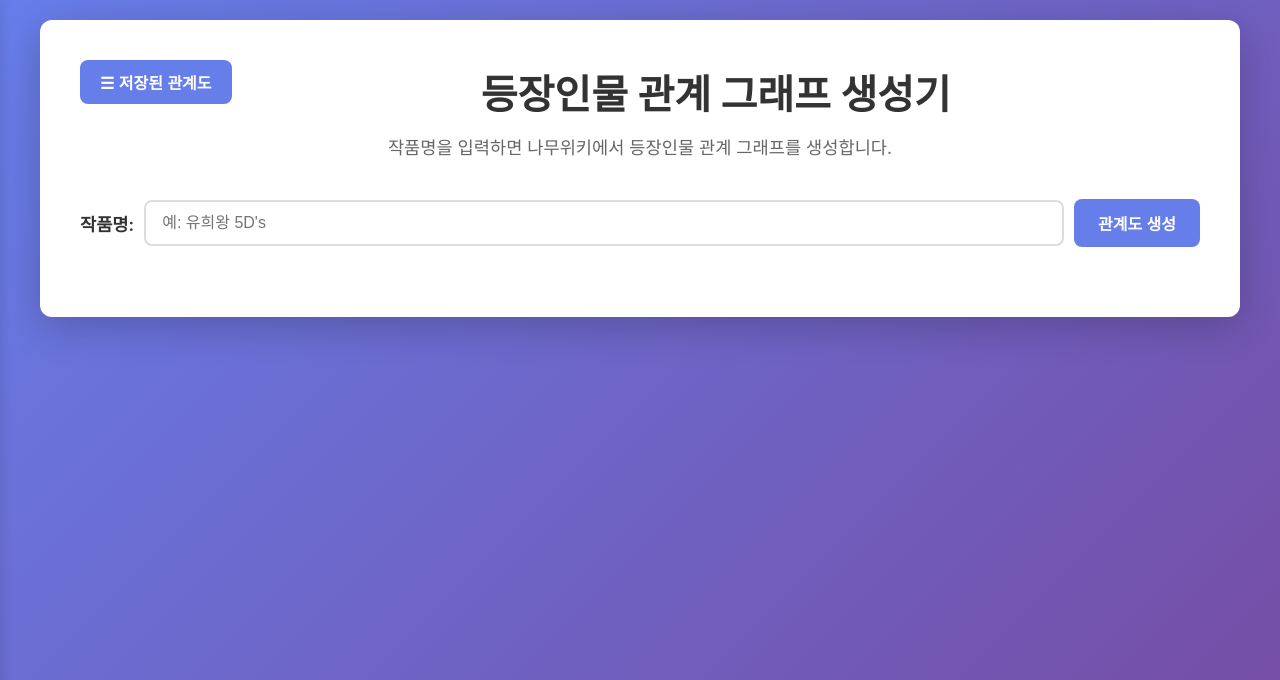
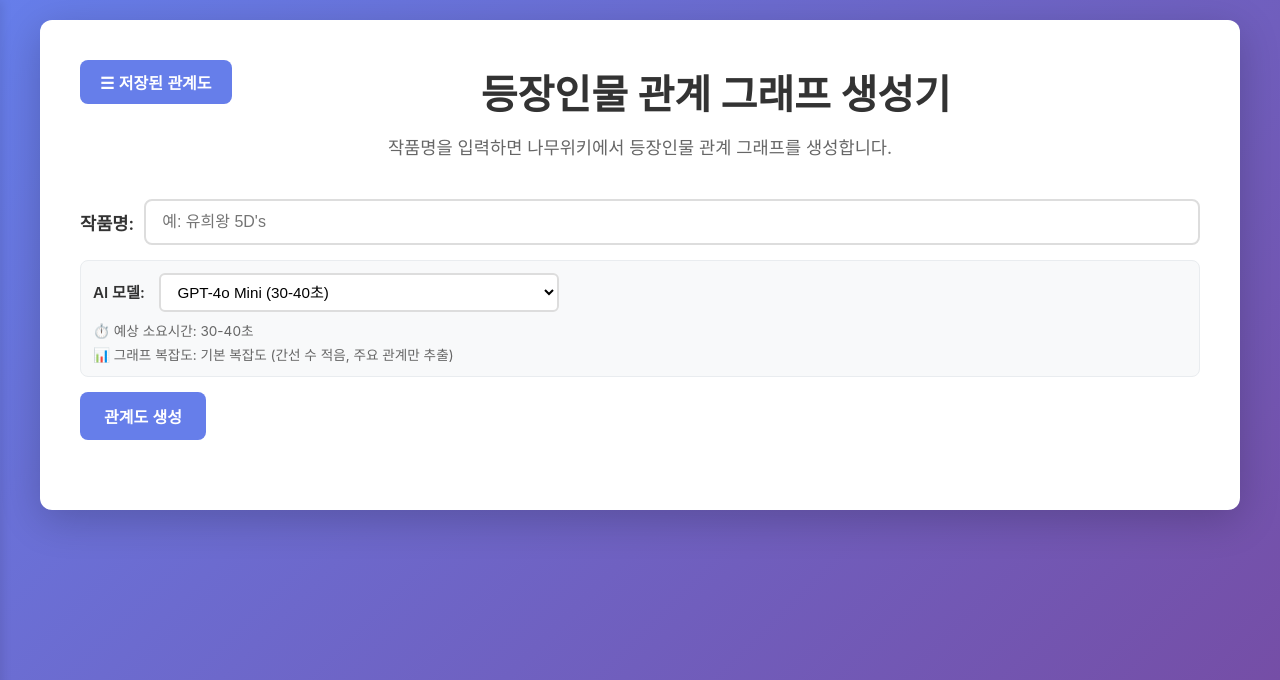
Before and after one commit to junseok44/namuwiki-character-graph, a Flask app: page / in a window 1280 px wide. Shown: the top 680 px of the page. Run offline with Flask 3, Linux system fonts and the light colour scheme.

Commit message:
feat: 그래프 생성 모델 선택 기능 추가 및 UI 개선
- 인물 추출은 gpt-4o-mini로 고정
- 그래프 생성 시 모델 선택 가능 (gpt-4o-mini, gpt-5)
- 드롭다운 형식의 모델 선택 UI 추가
- 예상 소요시간 및 그래프 복잡도 정보 표시
  - gpt-4o-mini: 30-40초, 기본 복잡도 (간선 수 적음)
  - gpt-5: 1분-1분 30초, 고복잡도 (간선 수 많음, 세부 관계까지 추출)
- 모델 선택 시 정보 동적 업데이트

```diff
--- a/app.py
+++ b/app.py
@@ -184,6 +184,11 @@ def generate_graph():
         keyword = req_data.get('keyword')
         character_documents = req_data.get('character_documents', [])  # 클라이언트에서 크롤링한 문서들
         character_names = req_data.get('character_names', [])
+        model = req_data.get('model', 'gpt-4o-mini')  # 기본값: gpt-4o-mini
+
+        # 모델 검증
+        if model not in ['gpt-4o-mini', 'gpt-5']:
+            return jsonify({'error': '지원하지 않는 모델입니다. gpt-4o-mini 또는 gpt-5만 사용 가능합니다.'}), 400
 
         if not keyword:
             return jsonify({'error': 'keyword가 필요합니다.'}), 400
@@ -263,8 +268,8 @@ def generate_graph():
         print(f"\n✅ 총 {len(all_documents)}개의 문서를 수집했습니다.")
 
         # 4. 모든 문서 합쳐서 AI에게 관계 그래프 요청
-        print("AI를 사용한 관계 그래프 생성 중...")
-        graph_data = extract_character_relationships_with_ai(keyword, all_documents)
+        print(f"AI를 사용한 관계 그래프 생성 중... (모델: {model})")
+        graph_data = extract_character_relationships_with_ai(keyword, all_documents, model=model)
 
         return jsonify({
             'success': True,
--- a/modules/character_extractor.py
+++ b/modules/character_extractor.py
@@ -43,7 +43,8 @@ def extract_character_names_with_ai(keyword: str, main_doc_text: str, character_
     ]
 
     try:
-        response = call_ai_api(messages)
+        # 인물 추출은 gpt-4o-mini 고정
+        response = call_ai_api(messages, model="gpt-4o-mini")
         # JSON 배열 파싱
         response = response.strip()
 
--- a/modules/graph_generator.py
+++ b/modules/graph_generator.py
@@ -5,13 +5,14 @@ from typing import List, Dict, Any
 from .ai_service import call_ai_api
 
 
-def extract_character_relationships_with_ai(keyword: str, all_documents: List[Dict[str, Any]]) -> Dict[str, Any]:
+def extract_character_relationships_with_ai(keyword: str, all_documents: List[Dict[str, Any]], model: str = "gpt-4o-mini") -> Dict[str, Any]:
     """
     AI를 사용하여 모든 문서에서 인물 관계 그래프 추출
 
     Args:
         keyword: 검색 키워드
         all_documents: 모든 문서 리스트 (각각 title, text, image_src 포함)
+        model: 사용할 AI 모델 (gpt-4o-mini 또는 gpt-5)
 
     Returns:
         관계 그래프 데이터 (JSON 형태)
@@ -137,7 +138,7 @@ def extract_character_relationships_with_ai(keyword: str, all_documents: List[Di
     ]
 
     try:
-        response = call_ai_api(messages, temperature=0.5)
+        response = call_ai_api(messages, model=model, temperature=0.5)
         # JSON 파싱
         response = response.strip()
 
--- a/static/app.js
+++ b/static/app.js
@@ -134,6 +134,10 @@ async function handleGenerate() {
             loadingText.textContent = '관계도 생성 중...';
         }
 
+        // 선택된 모델 가져오기
+        const modelSelect = document.getElementById('model-select');
+        const selectedModel = modelSelect?.value || 'gpt-4o-mini';
+
         const graphResponse = await fetch('/api/generate-graph', {
             method: 'POST',
             headers: {
@@ -143,6 +147,7 @@ async function handleGenerate() {
                 keyword: currentKeyword,
                 character_names: currentCharacters,
                 character_documents: crawlData.documents,
+                model: selectedModel,
             }),
         });
 
@@ -763,10 +768,45 @@ function init() {
     // 저장된 관계도 목록 표시
     updateSavedGraphsList();
 
+    // 모델 선택 드롭다운 이벤트 리스너
+    const modelSelect = document.getElementById('model-select');
+    const modelTime = document.getElementById('model-time');
+    const modelComplexity = document.getElementById('model-complexity');
+
+    if (modelSelect && modelTime && modelComplexity) {
+        // 초기 정보 설정
+        updateModelInfo(modelSelect.value);
+
+        // 드롭다운 변경 시 정보 업데이트
+        modelSelect.addEventListener('change', (e) => {
+            updateModelInfo(e.target.value);
+        });
+    }
+
     // 초기화 완료 플래그 설정
     isInitialized = true;
 
     console.log('초기화 완료');
+}
+
+// 모델 정보 업데이트 함수
+function updateModelInfo(modelValue) {
+    const modelSelect = document.getElementById('model-select');
+    const modelTime = document.getElementById('model-time');
+    const modelComplexity = document.getElementById('model-complexity');
+
+    if (!modelSelect || !modelTime || !modelComplexity) return;
+
+    const selectedOption = modelSelect.options[modelSelect.selectedIndex];
+    const time = selectedOption.getAttribute('data-time');
+    const complexity = selectedOption.getAttribute('data-complexity');
+
+    if (time) {
+        modelTime.textContent = `⏱️ 예상 소요시간: ${time}`;
+    }
+    if (complexity) {
+        modelComplexity.textContent = `📊 그래프 복잡도: ${complexity}`;
+    }
 }
 
 // DOM 로드 완료 시 초기화
--- a/static/style.css
+++ b/static/style.css
@@ -38,6 +38,53 @@ header p {
 
 .input-section {
     margin-bottom: 30px;
+}
+
+.model-selection-section {
+    margin: 15px 0;
+    padding: 12px;
+    background: #f8f9fa;
+    border-radius: 8px;
+    border: 1px solid #e9ecef;
+}
+
+.model-selection-label {
+    display: inline-block;
+    font-weight: 600;
+    color: #333;
+    font-size: 0.95em;
+    margin-right: 10px;
+    margin-bottom: 8px;
+}
+
+.model-select {
+    width: 100%;
+    max-width: 400px;
+    padding: 8px 12px;
+    border: 2px solid #ddd;
+    border-radius: 6px;
+    font-size: 0.95em;
+    background: white;
+    cursor: pointer;
+    transition: border-color 0.3s;
+}
+
+.model-select:focus {
+    outline: none;
+    border-color: #667eea;
+}
+
+.model-info-text {
+    margin-top: 8px;
+    font-size: 0.85em;
+    color: #666;
+    display: flex;
+    flex-direction: column;
+    gap: 4px;
+}
+
+.model-info-text span {
+    display: block;
 }
 
 .input-group {
--- a/templates/index.html
+++ b/templates/index.html
@@ -36,6 +36,21 @@
         <div class="input-group">
           <label for="keyword">작품명:</label>
           <input type="text" id="keyword" placeholder="예: 유희왕 5D's" />
+        </div>
+
+        <div class="model-selection-section">
+          <label for="model-select" class="model-selection-label">AI 모델:</label>
+          <select id="model-select" name="model" class="model-select">
+            <option value="gpt-4o-mini" data-time="30-40초" data-complexity="기본 복잡도 (간선 수 적음, 주요 관계만 추출)">GPT-4o Mini (30-40초)</option>
+            <option value="gpt-5" data-time="1분-1분 30초" data-complexity="고복잡도 (간선 수 많음, 세부 관계까지 추출, 더 많은 인물 포함)">GPT-5 (1분-1분 30초)</option>
+          </select>
+          <div class="model-info-text">
+            <span id="model-time">⏱️ 예상 소요시간: 30-40초</span>
+            <span id="model-complexity">📊 그래프 복잡도: 기본 복잡도 (간선 수 적음, 주요 관계만 추출)</span>
+          </div>
+        </div>
+
+        <div class="input-group">
           <button id="extract-btn">관계도 생성</button>
         </div>
       </div>
```
